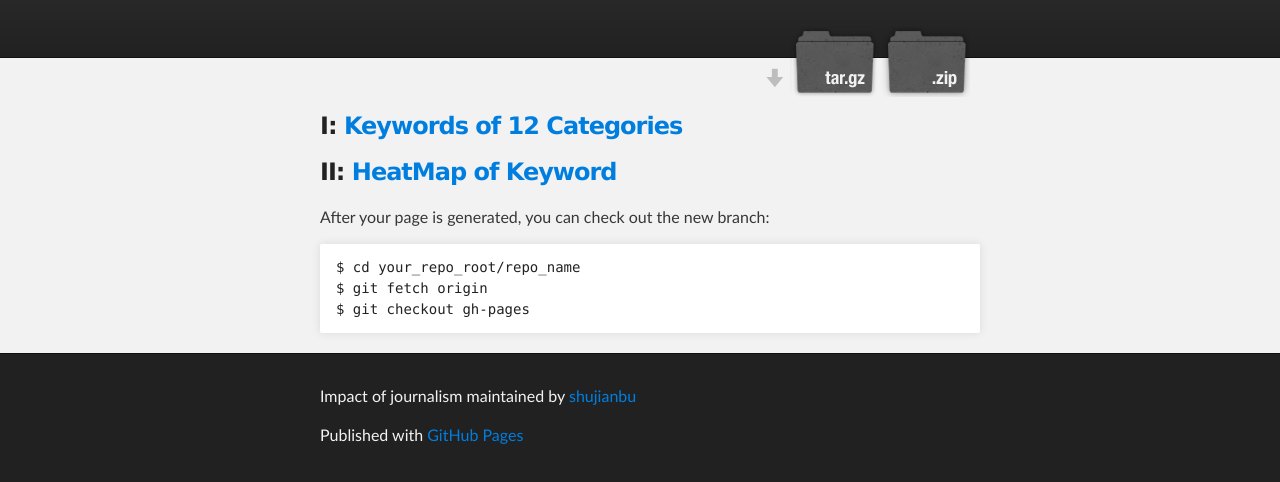
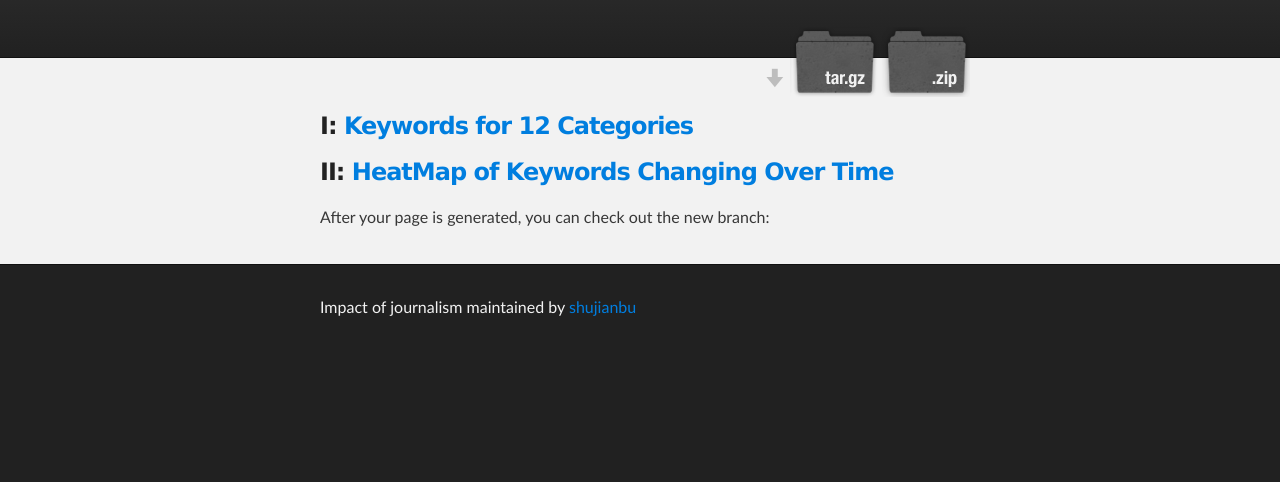
Before and after one commit to shujianbu/Impact_Of_Pulitzer_Prizes, a plain HTML site: page index.html in a window 1280 px wide. Shown: the part 116-598 px from the top of the page. Drawn offline with Linux system fonts and the light colour scheme.

Commit message:
Update index.html

```diff
--- a/index.html
+++ b/index.html
@@ -31,16 +31,11 @@
     <!-- MAIN CONTENT -->
     <div id="main_content_wrap" class="outer">
       <section id="main_content" class="inner">
-        <h3>I:   <a href="3_Visualization_1.html">Keywords of 12 Categories </a> </h3>
-		<h3>II: <a href="4_Visualization_2/BreakingNewsReporting.html">HeatMap of Keyword </a></h3>
+        <h3>I:   <a href="3_Visualization_1.html">Keywords for 12 Categories </a> </h3>
+		<h3>II: <a href="4_Visualization_2/BreakingNewsReporting.html">HeatMap of Keywords Changing Over Time </a></h3>
 
 <p></p>
 <p>After your page is generated, you can check out the new branch:</p>
-
-<pre><code>$ cd your_repo_root/repo_name
-$ git fetch origin
-$ git checkout gh-pages
-</code></pre>
 
       </section>
     </div>
@@ -49,7 +44,6 @@ $ git checkout gh-pages
     <div id="footer_wrap" class="outer">
       <footer class="inner">
         <p class="copyright">Impact of journalism maintained by <a href="https://github.com/shujianbu">shujianbu</a></p>
-        <p>Published with <a href="http://pages.github.com">GitHub Pages</a></p>
       </footer>
     </div>
 
```
